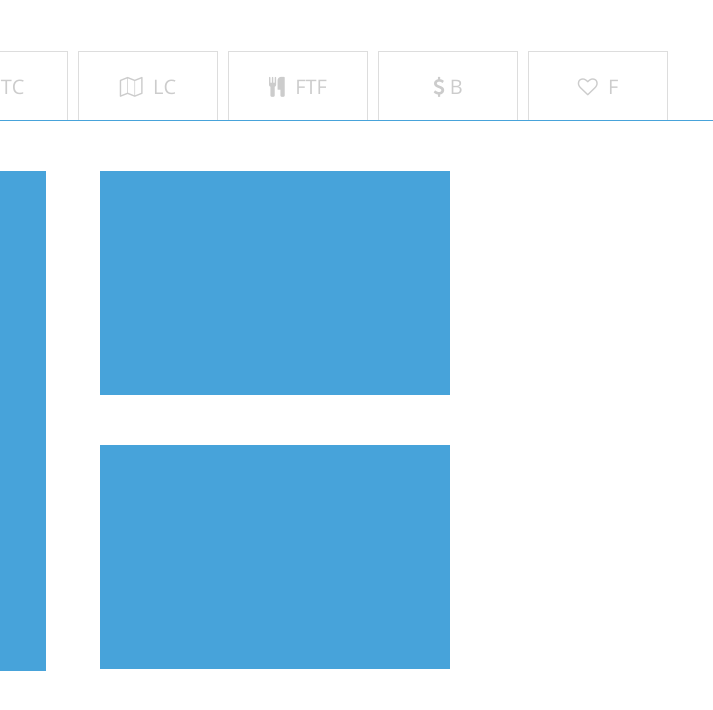
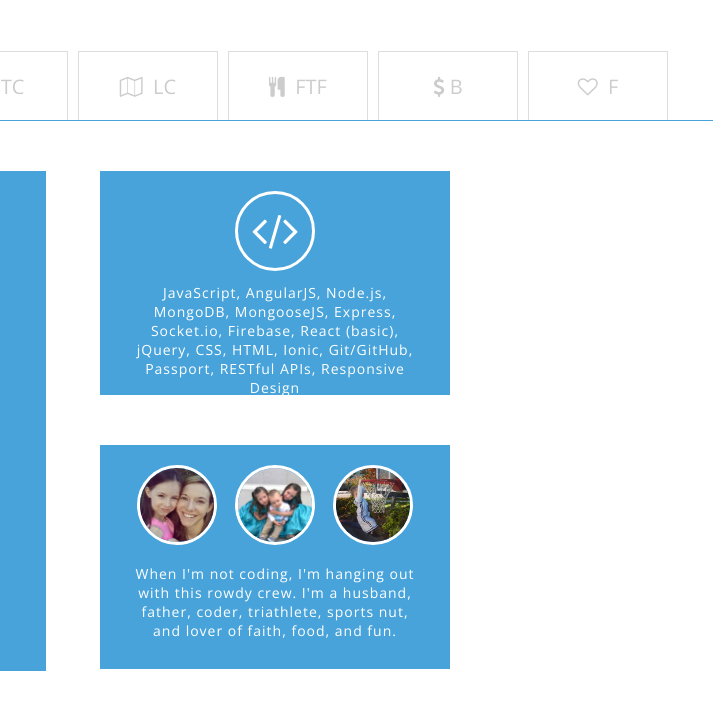
Before and after one commit to blakehagen/portfolio, a website: page public/index.html in a window 1280 px wide. Shown: the full height of the page, 567-1280 px from the left. Drawn offline with nearby package versions, Linux system fonts and the light colour scheme; some packages are replaced by stand-ins of ours.

Commit message:
added images and bio text

```diff
--- a/public/directives/bio/bioTmpl.html
+++ b/public/directives/bio/bioTmpl.html
@@ -1,7 +1,7 @@
 <div class="bio-wrapper">
     <div class="rectangle">
         <div class="bio-img-container">
-            <img src="/styles/assets/bhagen.jpg" alt="">
+            <img src="/styles/assets/bhagen.jpg" alt="Blake Hagen Picture">
         </div>
         <div class="text-box">
             <h4>I'm Blake. I write code. It's nice to meet you.</h4>
@@ -12,10 +12,28 @@
     </div>
     <div class="rectangle no-fill">
         <div class="sml-rectangle">
+            <div class="sml-img-container">
+                <i class="fa fa-code"></i>
+            </div>
+            <div class="text-box wide">
+                <h5>JavaScript, AngularJS, Node.js, MongoDB, MongooseJS, Express, Socket.io, Firebase, React (basic), jQuery, CSS, HTML, Ionic, Git/GitHub, Passport, RESTful APIs, Responsive Design</h5>
+            </div>
+        </div>
 
-        </div>
         <div class="sml-rectangle">
+            <div class="sml-img-container multiple">
+                <img src="/styles/assets/em_t.jpg" alt="family">
 
+            </div>
+            <div class="sml-img-container multiple">
+                <img src="/styles/assets/kids.jpg" alt="family">
+            </div>
+            <div class="sml-img-container multiple">
+                <img src="/styles/assets/jaxDunk.jpg" alt="basketball">
+            </div>
+            <div class="text-box wide">
+                <h5>When I'm not coding, I'm hanging out with this rowdy crew. I'm a husband, father, coder, triathlete, sports nut, and lover of faith, food, and fun.</h5>
+            </div>
         </div>
 
     </div>
--- a/public/styles/styles.css
+++ b/public/styles/styles.css
@@ -21,6 +21,8 @@ h1,h2,h3,h4,h5,h6 {
     height: 50px;
     /*border: 1px solid blue;*/
 }
+
+/* TABS */
 
 .tab-container {
     width: 100%;
@@ -81,7 +83,6 @@ h1,h2,h3,h4,h5,h6 {
 /* BIO VIEW */
 
 .bio-wrapper {
-    /*border: 1px solid red;*/
     width: 100%;
     text-align: center;
 }
@@ -120,6 +121,7 @@ h1,h2,h3,h4,h5,h6 {
         font-size: 32px;
         color: #FFF;
         font-weight: 300;
+        cursor: default;
     }
 
 .social-icons {
@@ -145,7 +147,45 @@ h1,h2,h3,h4,h5,h6 {
     height: 224px;
     background: #47A3DA;
     margin: 0 0 50px 0;
+    padding-top: 20px;
 }
+
+.sml-img-container {
+    border: 3px solid #FFF;
+    border-radius: 50%;
+    width: 80px;
+    height: 80px;
+    text-align: center;
+    margin: 0 auto -6px;
+    display: inline-block;
+}
+
+    .sml-img-container .fa {
+        color: #FFF;
+        line-height: 72px;
+        font-size: 44px;
+    }
+
+.wide {
+    width: 85%;
+}
+
+.text-box h5 {
+    font-size: 14px;
+    color: #FFF;
+    font-weight: 100;
+    letter-spacing: 1px;
+    cursor: default;
+}
+
+.multiple {
+    margin: 0 7px 0 7px;
+}
+
+    .multiple img {
+        width: 100%;
+        border-radius: 50%;
+    }
 
 
 
```
Also changed, not shown: public/styles/assets/em_t.jpg (added), public/styles/assets/jaxDunk.jpg (added), public/styles/assets/kids.jpg (added).
